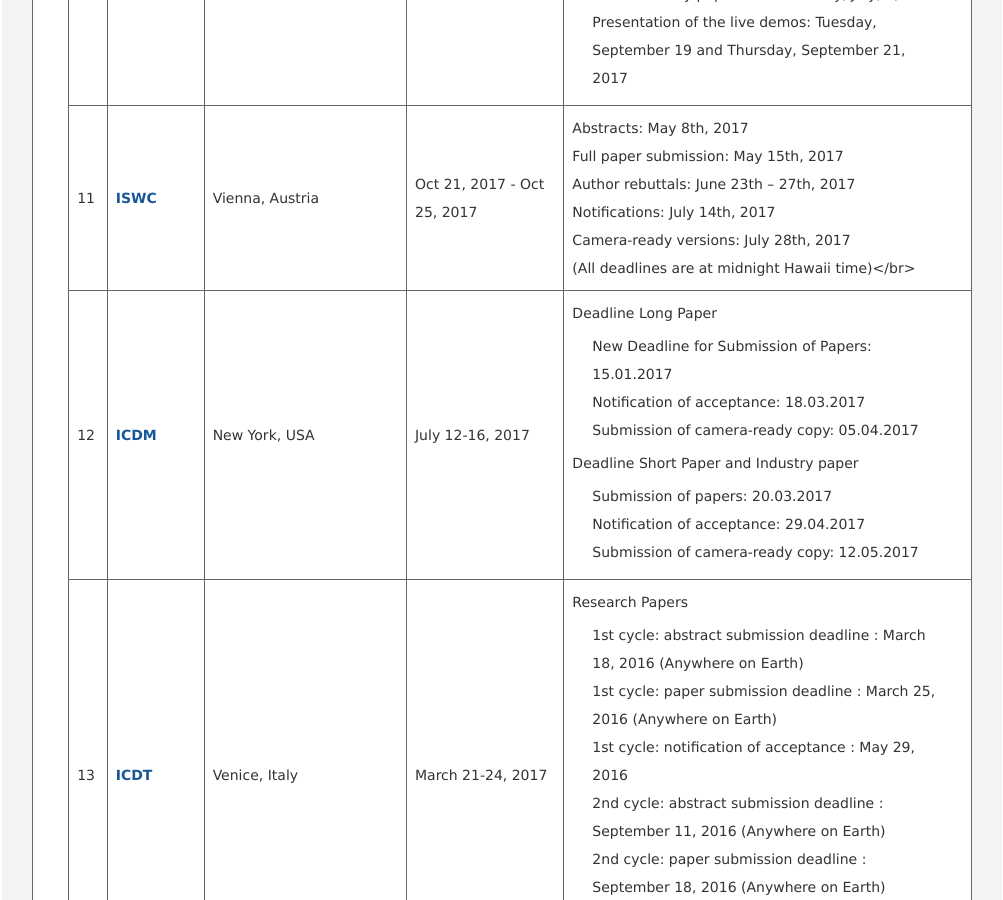
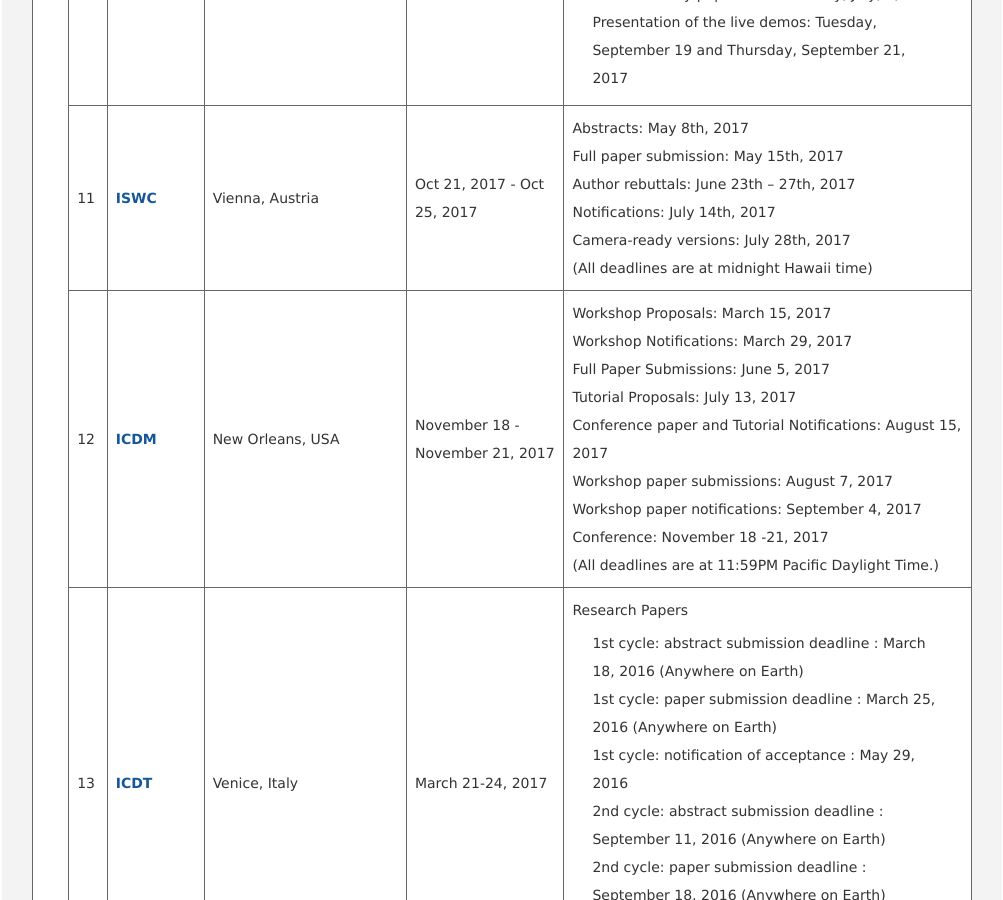
Before and after one commit to sdubigdata/bigdata-home, a Jekyll site: the page built from _source/_posts/2017-03-06-2.md, in a window 1280 px wide and 900 px high, scrolled down 5309 px. Shown: the whole window, without its empty margins (138-1141 px from the left). Built offline with Jekyll 4.4.1, drawn with Linux system fonts in a browser that asks for light colours.

Commit message:
modify the website and related information about the conference ICDM(IEEE International Conference on Data Mining)

```diff
--- a/_source/_posts/2017-03-06-2.md
+++ b/_source/_posts/2017-03-06-2.md
@@ -296,26 +296,24 @@
 Author rebuttals: June 23th – 27th, 2017<br/>
 Notifications: July 14th, 2017<br/>
 Camera-ready versions: July 28th, 2017<br/>
-(All deadlines are at midnight Hawaii time)</br>
+(All deadlines are at midnight Hawaii time)<br/>
         </td>
     </tr>
     <tr>
         <td>12</td>
-        <td><a href="http://www.data-mining-forum.de/index.php" target="_blank">ICDM</a></td>
-        <td>New York, USA</td>
-        <td>July 12-16, 2017</td>
-        <td>Deadline Long Paper
-            <p>
-            New Deadline for Submission of Papers: 15.01.2017<br/>
-            Notification of acceptance: 18.03.2017<br/>
-            Submission of camera-ready copy: 05.04.2017<br/>
-            </p>
-            Deadline Short Paper and Industry paper<br/>
-            <p>
-            Submission of papers: 20.03.2017<br/>
-            Notification of acceptance: 29.04.2017<br/>
-            Submission of camera-ready copy: 12.05.2017<br/>
-            </p>
+        <td><a href="http://icdm2017.bigke.org/" target="_blank">ICDM</a></td>
+        <td>New Orleans, USA</td>
+        <td>November 18 - November 21, 2017</td>
+        <td>
+Workshop Proposals: March 15, 2017<br/>
+Workshop Notifications: March 29, 2017<br/>
+Full Paper Submissions: June 5, 2017<br/>
+Tutorial Proposals: July 13, 2017<br/>
+Conference paper and Tutorial Notifications: August 15, 2017<br/>
+Workshop paper submissions: August 7, 2017<br/>
+Workshop paper notifications: September 4, 2017<br/>
+Conference: November 18 -21, 2017<br/>
+(All deadlines are at 11:59PM Pacific Daylight Time.)<br/>
         </td>
     </tr>
     <tr>
```
Also changed, not shown: _source/_posts/2015-11-13-2.md (+7 -7 lines).
